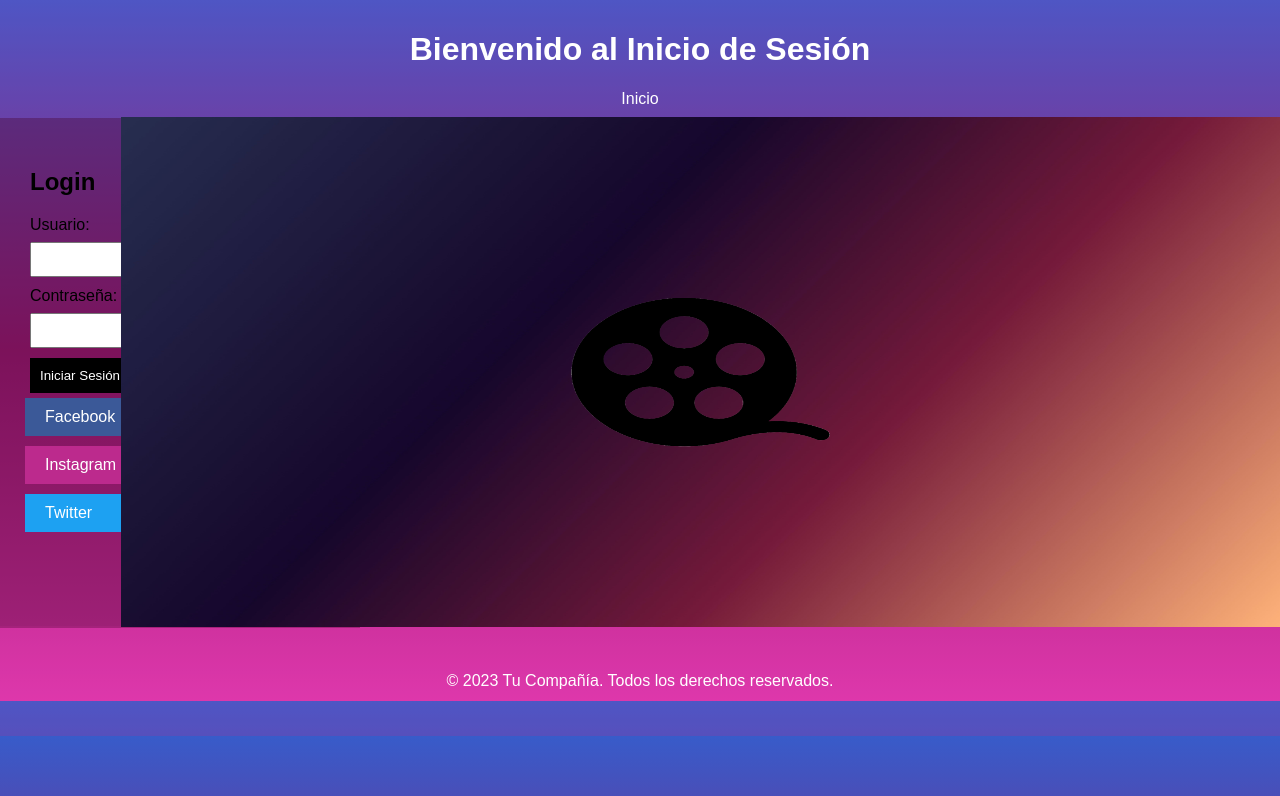
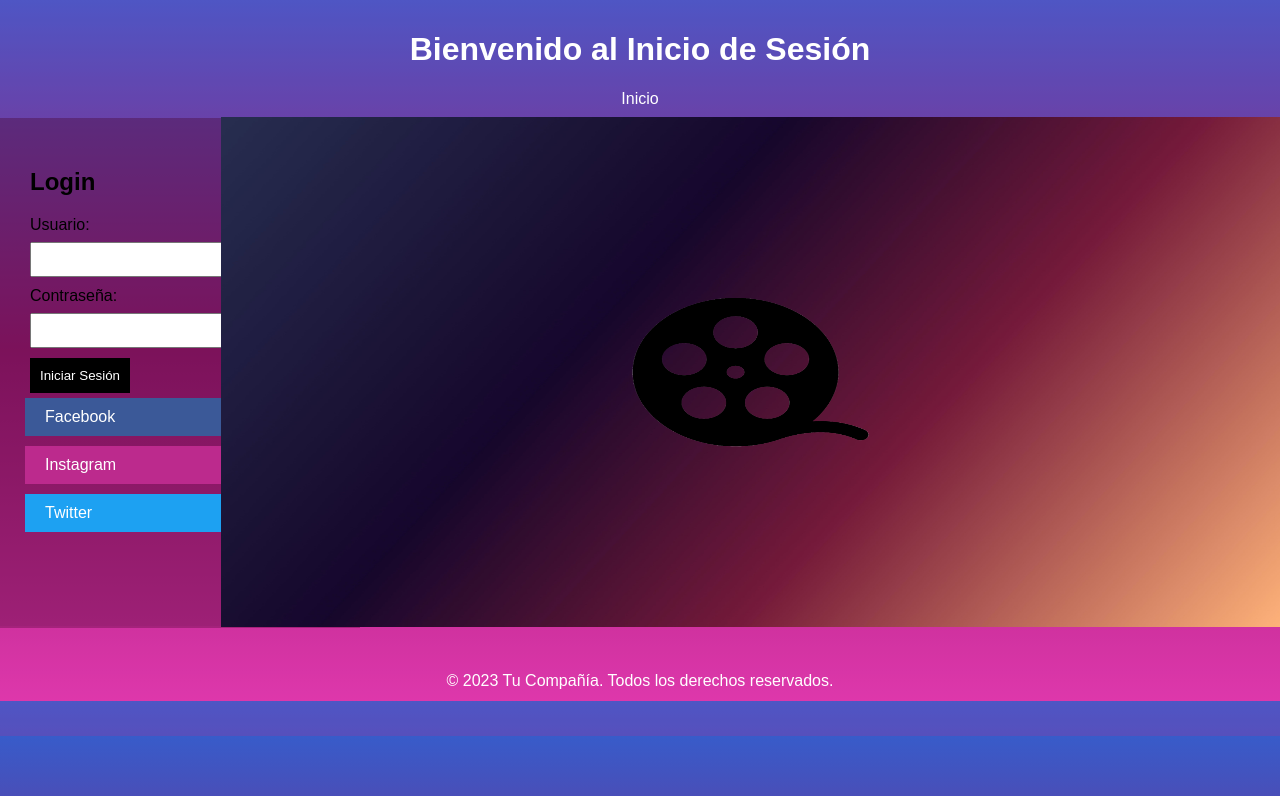
Before and after one commit to EmanuelQuispe/BOLPLAY, a plain HTML site: page login.html in a window 1280 px wide. Drawn offline with Linux system fonts and the light colour scheme.

Commit message:
styles1.css

```diff
--- a/styles1.css
+++ b/styles1.css
@@ -54,10 +54,11 @@ main {
 .login-image img {
 
     margin-left: 1px;
+
     margin-right: -10px;
     margin-bottom: -35px;
     margin-top: -850px;
-    width: 1159px; /* Establecer el ancho de la imagen al 100% del contenedor */
+    width: 1059px; /* Establecer el ancho de la imagen al 100% del contenedor */
     height: 510px; /* Mantener la proporción original de la imagen */
     max-width: 100%; /* Ajusta la imagen al 100% del ancho del contenedor */
 
```
